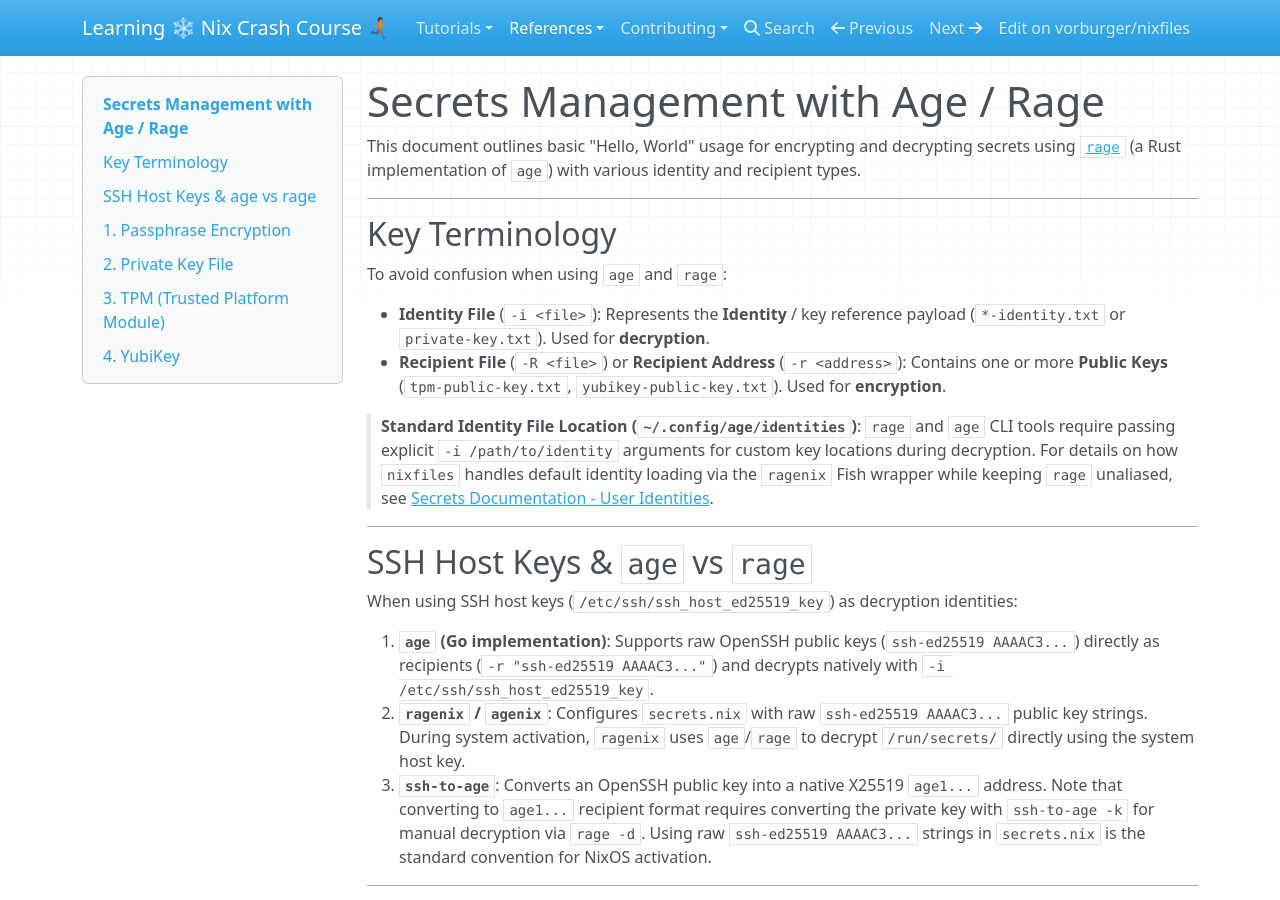
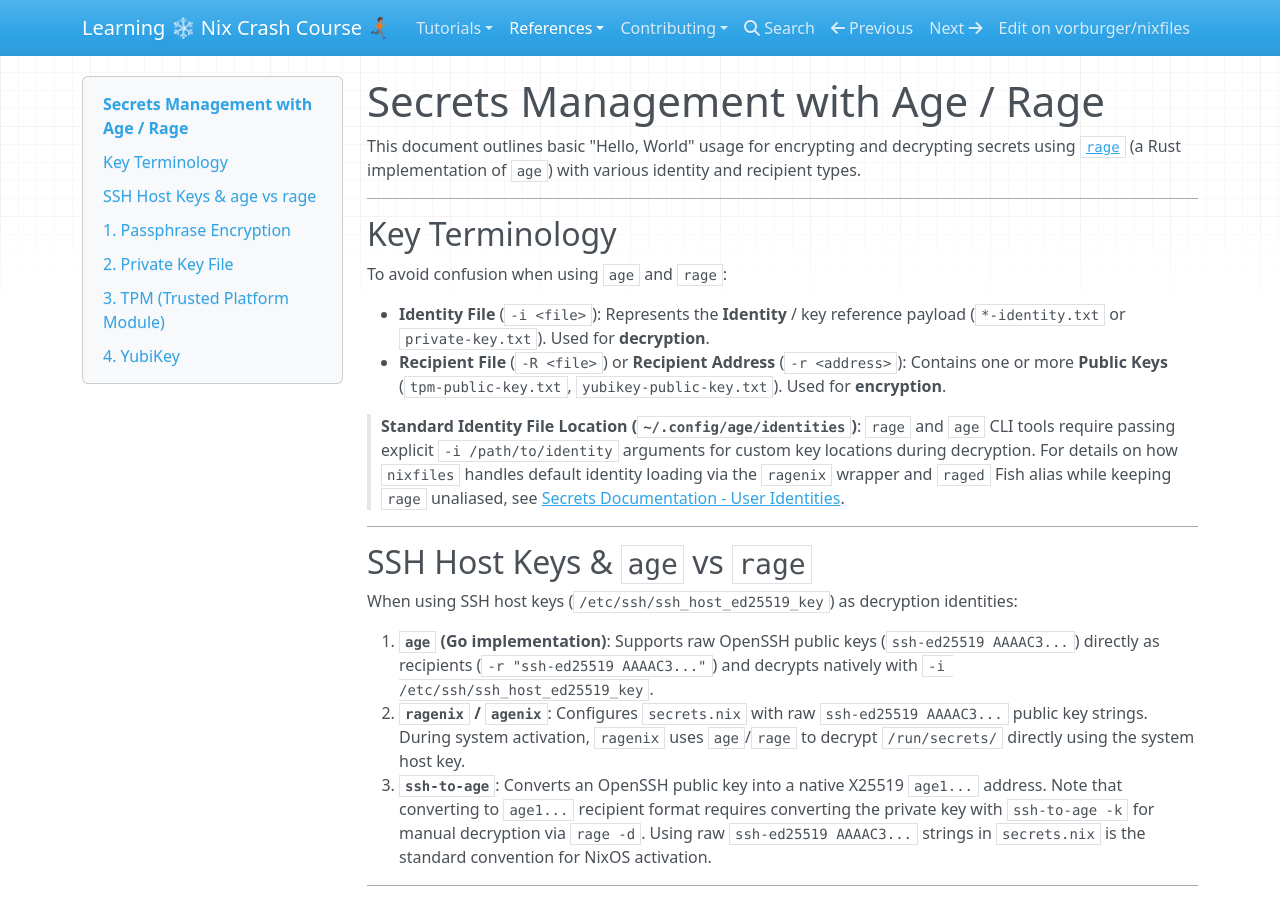
Before and after one commit to vorburger/nixfiles, an MkDocs documentation site: the page built from docs/docs/reference/age.md, in a window 1280 px wide and 900 px high. Built offline with MkDocs 1.6.1, drawn with Linux system fonts in a browser that asks for light colours; nearby versions of some CDN libraries.

Commit message:
secrets: raged

```diff
--- a/docs/docs/reference/age.md
+++ b/docs/docs/reference/age.md
@@ -13,7 +13,7 @@ To avoid confusion when using `age` and `rage`:
 
 > **Standard Identity File Location (`~/.config/age/identities`)**:
 > `rage` and `age` CLI tools require passing explicit `-i /path/to/identity` arguments for custom key locations during decryption.
-> For details on how `nixfiles` handles default identity loading via the `ragenix` Fish wrapper while keeping `rage` unaliased, see [Secrets Documentation - User Identities](secrets.md#2-managing-secrets-with-ragenix-cli).
+> For details on how `nixfiles` handles default identity loading via the `ragenix` wrapper and `raged` Fish alias while keeping `rage` unaliased, see [Secrets Documentation - User Identities](secrets.md#2-managing-secrets-with-ragenix-cli).
 
 ---
 
```
Also changed, not shown: docs/docs/reference/secrets.md (+2 -0 lines), 1 other file.
